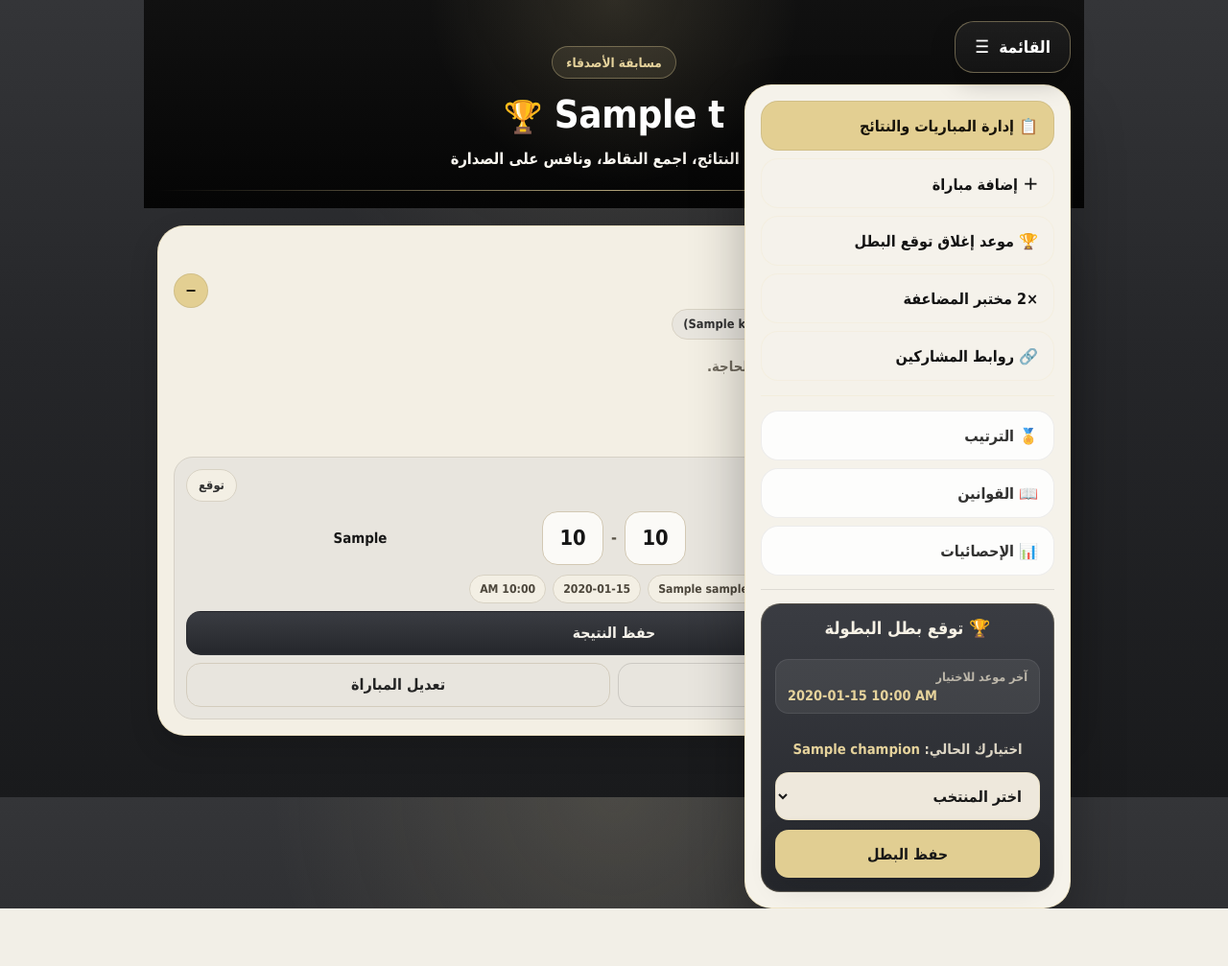
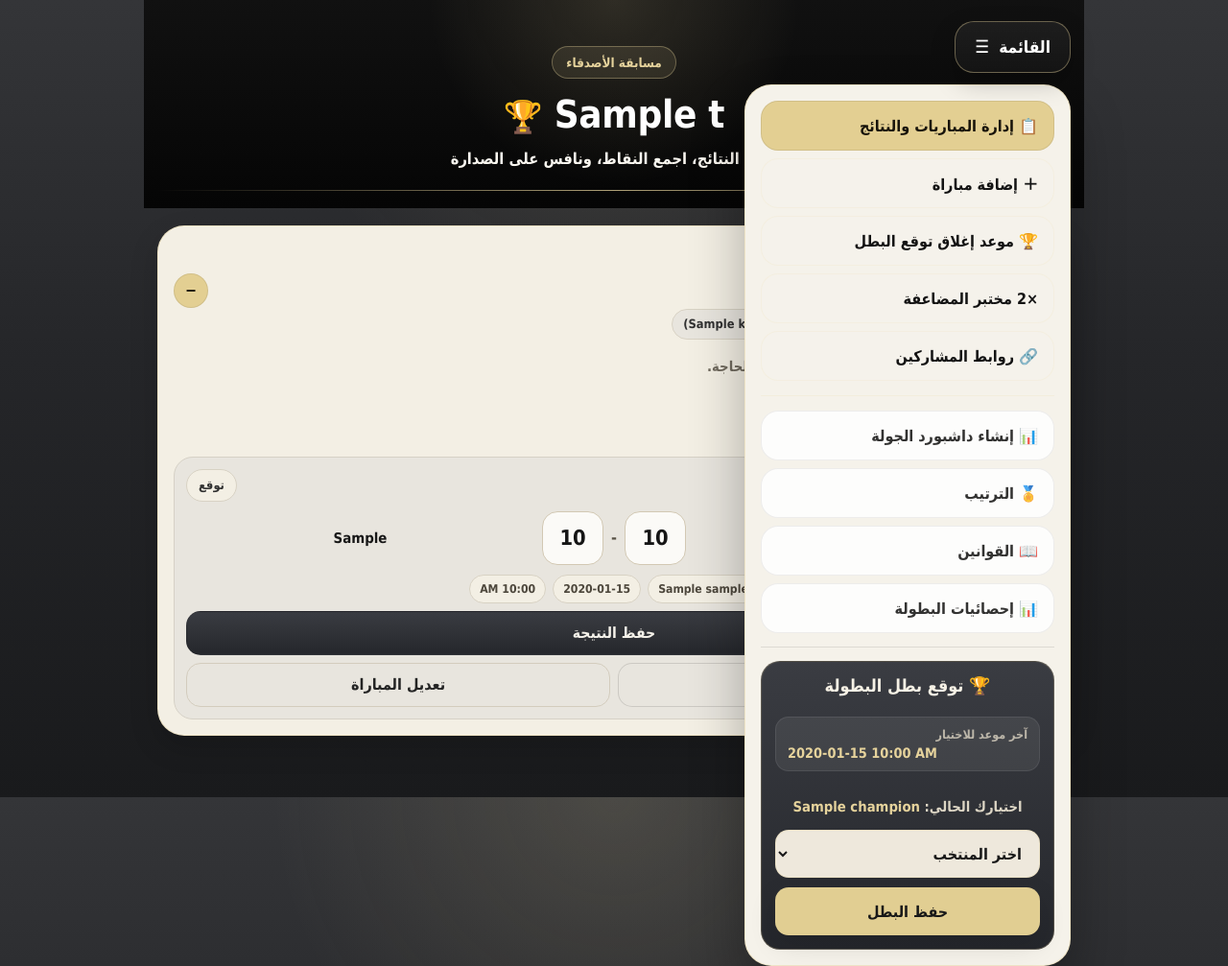
Before and after one commit to mcvals21/worldcup-predictions, a Flask app: template templates/admin.html in a window 1280 px wide, after a click that opens the changed part. Shown: the whole page at 96% size. Before the commit the page ends 947 px from the top, so only its background shows below. Run offline with Flask 3, Linux system fonts and the light colour scheme; tables that the repository leaves empty hold one stand-in row (values such as "Sample post"); the template is opened without the code that fills it: values that come from a table or form of the project are taken from there, most other values are stand-ins (such as "Sample title", 1, 10 or a date in 2020).

Commit message:
Update admin.html

```diff
--- a/templates/admin.html
+++ b/templates/admin.html
@@ -1454,9 +1454,10 @@
       <a href="#admin-doublelab" class="admin-menu-section" data-admin-menu-view="doublelab">×2 مختبر المضاعفة</a>
       <a href="#admin-links" class="admin-menu-section" data-admin-menu-view="links">🔗 روابط المشاركين</a>
       <span class="admin-menu-divider"></span>
+      <a href="{{ url_for('round_stats_builder', code=code) }}" class="admin-menu-secondary">📊 إنشاء داشبورد الجولة</a>
       <a href="/leaderboard" class="admin-menu-secondary">🏅 الترتيب</a>
       <a href="/rules" class="admin-menu-secondary">📖 القوانين</a>
-      <a href="{{ url_for('stats') }}" class="admin-menu-secondary">📊 الإحصائيات</a>
+      <a href="{{ url_for('stats') }}" class="admin-menu-secondary">📊 إحصائيات البطولة</a>
     `;
 
     links.addEventListener('click', function(event){
```
